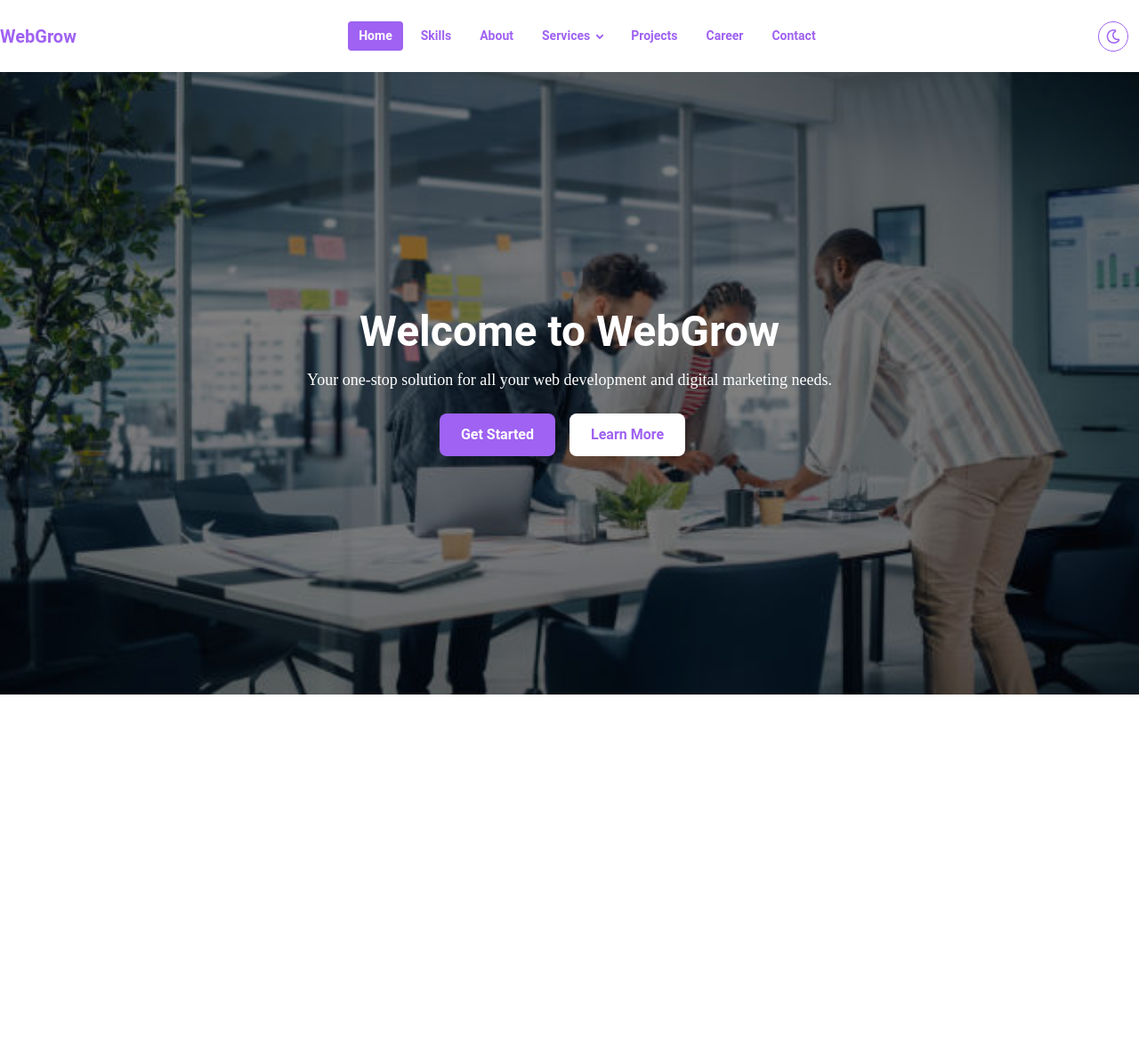
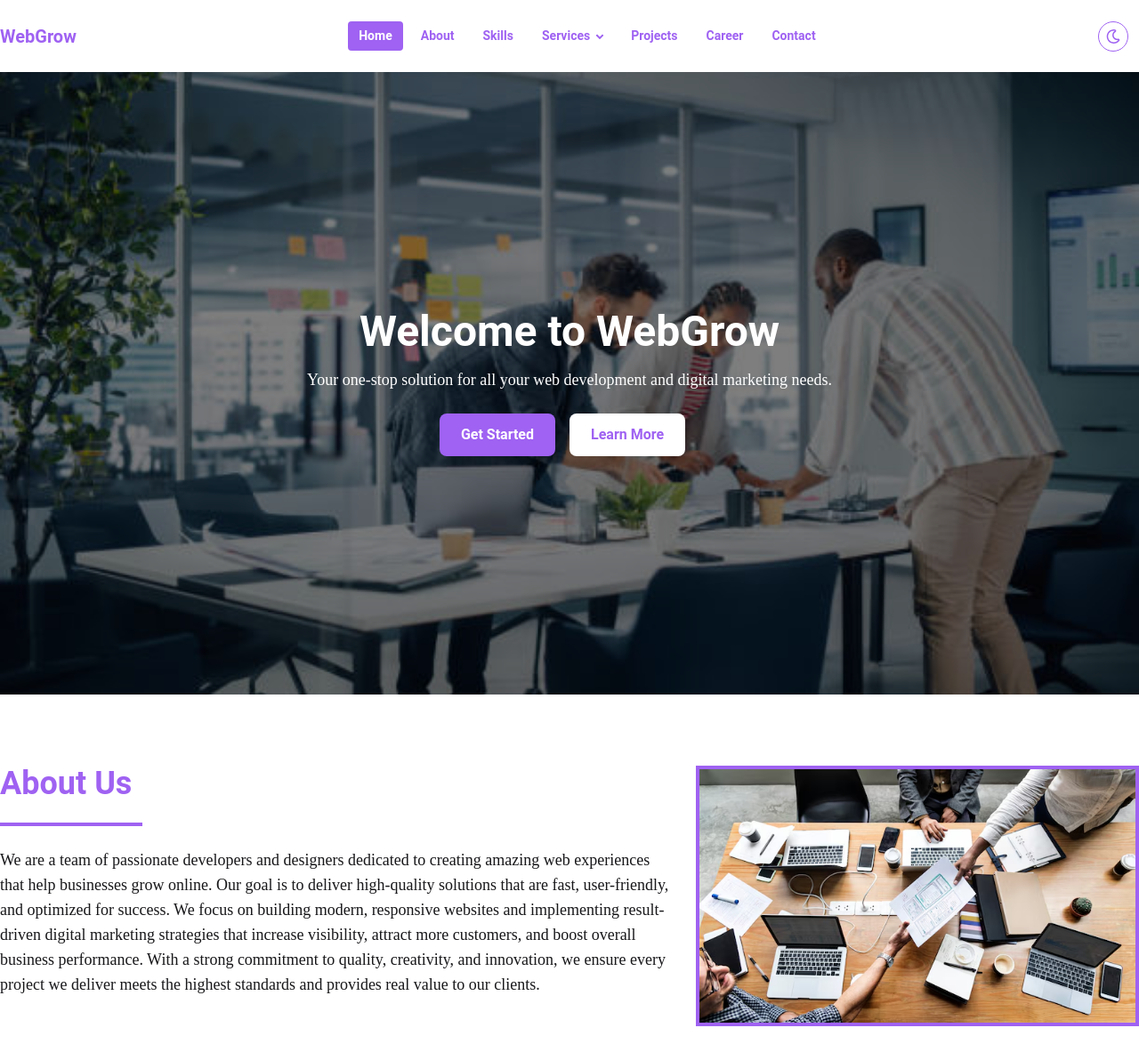
Before and after one commit to Tamanna5092/web-grow, a React (Vite) app: page / in a window 1280 px wide. Shown: the top 1192 px of the page at 89% size. Before the commit the page ends 800 px from the top, so only its background shows below. Built offline with nearby package versions, Linux system fonts and the light colour scheme.

Commit message:
about us

```diff
--- a/src/App.jsx
+++ b/src/App.jsx
@@ -8,7 +8,7 @@ function App() {
     <>
       <Navbar></Navbar>
       <Outlet></Outlet>
-      {/* <Footer></Footer> */}
+      <Footer></Footer>
     </>
     </>
   );
--- /dev/null
+++ b/src/components/AboutUs/AboutUs.jsx
@@ -0,0 +1,17 @@
+import React from 'react'
+import about from '../../assets/aboutUs.avif'
+
+export default function AboutUs() {
+  return (
+    <div className=' grid grid-cols-1 md:grid-cols-5 gap-6 my-20'>
+      <div className='md:col-span-3 flex flex-col px-4 md:px-0'>
+        <h2 className='text-3xl md:text-4xl font-bold text-(--primary-color)'>About Us</h2>
+        <hr className='w-40 border-2 border-(--primary-color) my-6' />
+        <p className='lora text-lg'>We are a team of passionate developers and designers dedicated to creating amazing web experiences that help businesses grow online. Our goal is to deliver high-quality solutions that are fast, user-friendly, and optimized for success. We focus on building modern, responsive websites and implementing result-driven digital marketing strategies that increase visibility, attract more customers, and boost overall business performance. With a strong commitment to quality, creativity, and innovation, we ensure every project we deliver meets the highest standards and provides real value to our clients.</p>
+      </div>
+      <div className='md:col-span-2'>
+        <img className='w-full object-cover border-4 border-(--primary-color) hover:bg-(--var-color-primary) hover:scale-105 duration-500 hover:brightness-75' src={about} alt="About Us" />
+      </div>
+    </div>
+  )
+}
--- a/src/components/Home/Home.jsx
+++ b/src/components/Home/Home.jsx
@@ -1,11 +1,13 @@
 import React from 'react'
 import Banner from '../HeroBanner/HeroBanner'
+import AboutUs from '../AboutUs/AboutUs'
 
 export default function Home() {
   return (
     <div>
       <Banner></Banner>
-          <div className='max-w-7xl mx-auto'>
+       <div className='max-w-7xl mx-auto'>
+        <AboutUs></AboutUs>
     </div>
     </div>
   )
--- a/src/components/Navbar/Navbar.jsx
+++ b/src/components/Navbar/Navbar.jsx
@@ -41,22 +41,22 @@ export default function Navbar() {
       </li>
       <li>
         <NavLink
+          to="about"
+          className={({ isActive }) =>
+            isActive ? "navlink-active" : "navlink-inactive"
+          }
+        >
+          About
+        </NavLink>
+      </li>
+      <li>
+        <NavLink
           to="skills"
           className={({ isActive }) =>
             isActive ? "navlink-active" : "navlink-inactive"
           }
         >
           Skills
-        </NavLink>
-      </li>
-      <li>
-        <NavLink
-          to="about"
-          className={({ isActive }) =>
-            isActive ? "navlink-active" : "navlink-inactive"
-          }
-        >
-          About
         </NavLink>
       </li>
       <li>
```
Also changed, not shown: src/assets/aboutUs.avif (added), src/assets/background.jpg (added).
